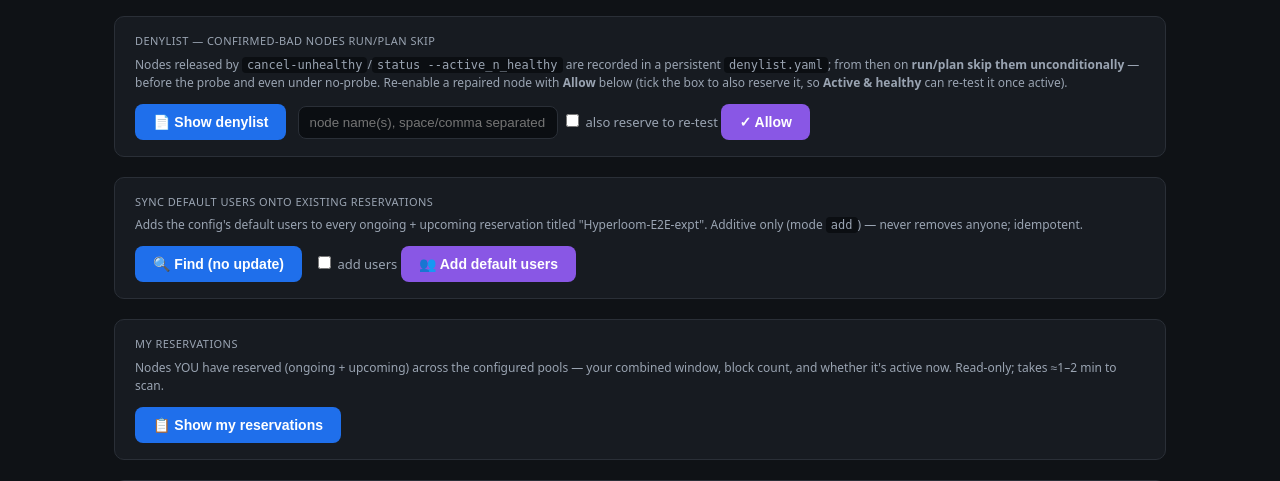
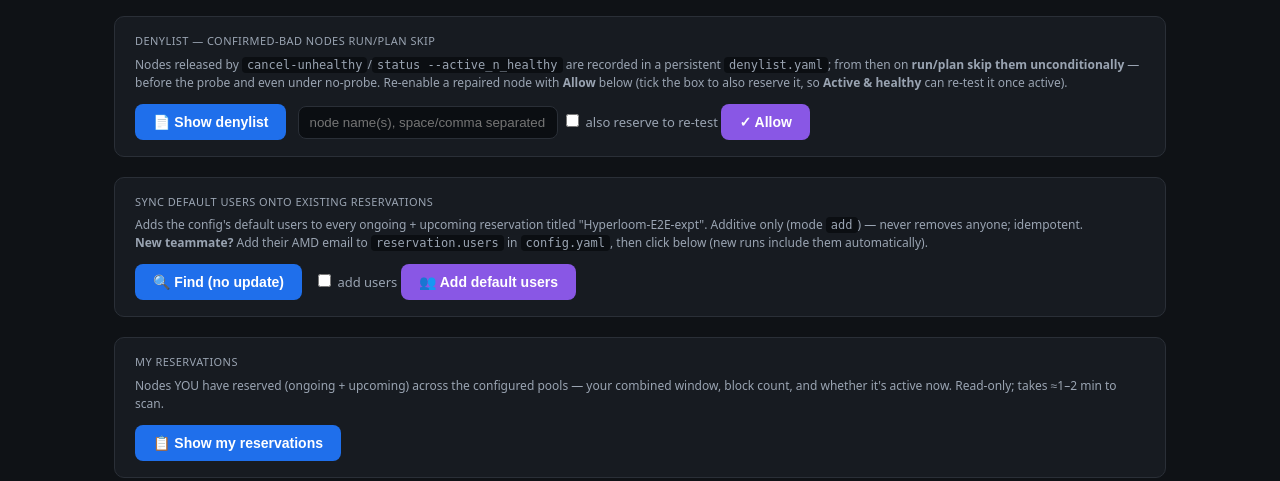
Before and after one commit to rodosingh/automatic-conductor-reserve, a Flask app: page / in a window 1280 px wide. Shown: the part 1466-1947 px from the top of the page. Run offline with Flask 3, Linux system fonts and the light colour scheme.

Commit message:
Point the web sync-users card at the config.yaml users edit
The card added config's default users but never said where they come from. Add
a one-line "New teammate?" hint telling web users to add the email to
reservation.users in config.yaml first, matching the README how-to.

```diff
--- a/templates/index.html
+++ b/templates/index.html
@@ -421,6 +421,8 @@
     <div class="mut" style="font-size:12px;margin:6px 0 12px">
       Adds the config's default users to every ongoing + upcoming reservation titled
       "{{ config.title }}". Additive only (mode <code>add</code>) — never removes anyone; idempotent.
+      <br><b>New teammate?</b> Add their AMD email to <code>reservation.users</code> in
+      <code>config.yaml</code>, then click below (new runs include them automatically).
     </div>
     <div class="row">
       <form action="{{ url_for('sync_users_route') }}" method="post">
```
